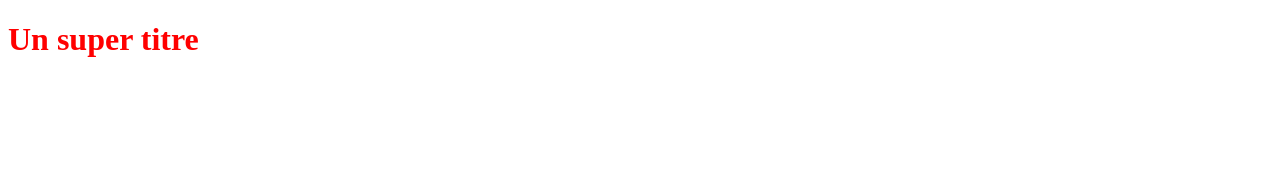
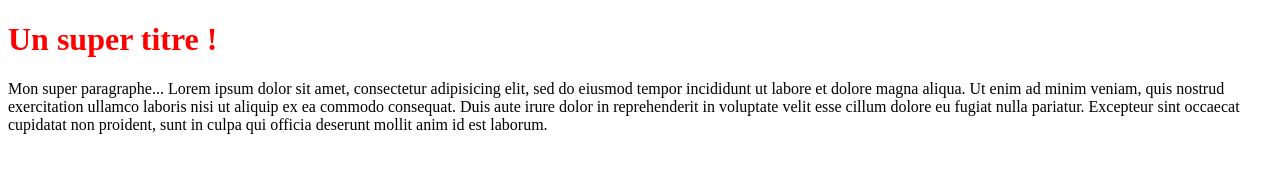
Before and after one commit to DiDon16/opc_training, a plain HTML site: page index.html in a window 1280 px wide. Drawn offline with Linux system fonts and the light colour scheme.

Commit message:
Modification index.html : Modif du titre et ajout d'un paragraphe.

```diff
--- a/index.html
+++ b/index.html
@@ -5,6 +5,12 @@
    <link rel="stylesheet" type="text/css" href="styles.css">
 </head>
 <body>
-   <h1>Un super titre</h1>
+   <h1>Un super titre !</h1>
+   <p>Mon super paragraphe... Lorem ipsum dolor sit amet, consectetur adipisicing elit, sed do eiusmod
+   tempor incididunt ut labore et dolore magna aliqua. Ut enim ad minim veniam,
+   quis nostrud exercitation ullamco laboris nisi ut aliquip ex ea commodo
+   consequat. Duis aute irure dolor in reprehenderit in voluptate velit esse
+   cillum dolore eu fugiat nulla pariatur. Excepteur sint occaecat cupidatat non
+   proident, sunt in culpa qui officia deserunt mollit anim id est laborum.</p>
 </body>
 </html>
```
